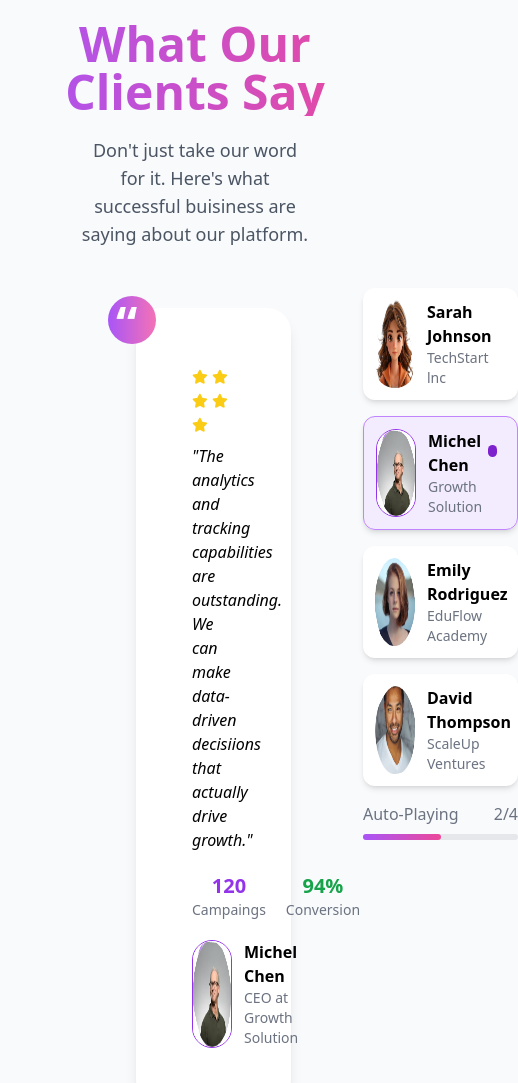
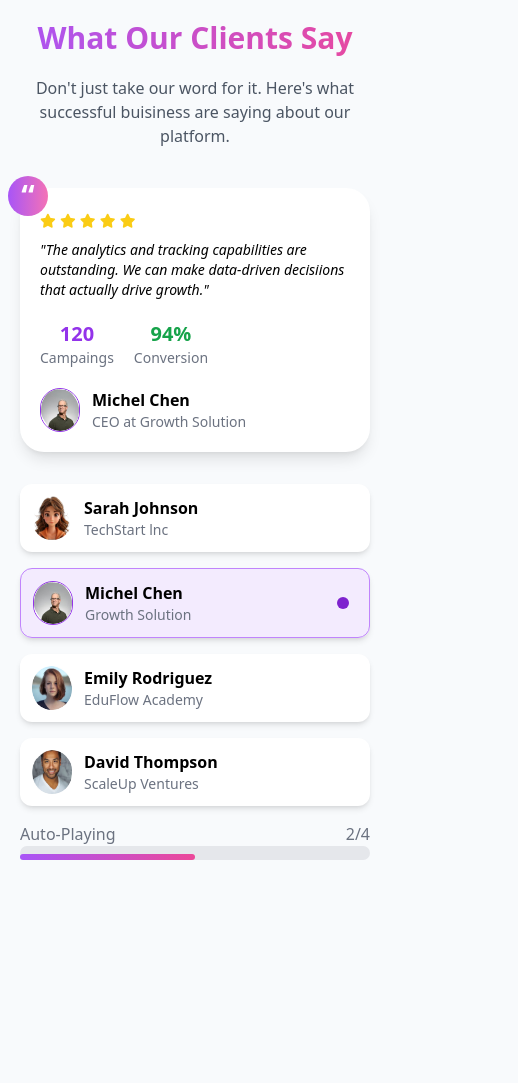
Before and after one commit to sarahm072/Tailwind-CSS-practice-task, a plain HTML site: page index.html in a window 390 px wide. Shown: the top 1083 px of the page, 518 px wide, since content can reach past the window. After the commit the page ends 880 px from the top, so only its background shows below. Drawn offline with nearby package versions, Linux system fonts and the light colour scheme.

Commit message:
Add responsive

```diff
--- a/index.html
+++ b/index.html
@@ -1,19 +1,34 @@
 <!DOCTYPE html>
 <html>
+
 <head>
     <title>tesk css tailwind</title>
     <link rel="stylesheet" href="https://cdnjs.cloudflare.com/ajax/libs/font-awesome/6.5.0/css/all.min.css">
     <script src="https://cdn.tailwindcss.com"></script>
 </head>
+
 <body class="bg-slate-50 mt-5">
-        <h1 class="text-5xl bg-gradient-to-r from-purple-500 to-pink-500 bg-clip-text text-transparent text-center font-bold">What Our Clients Say</h1>
-        <p class="text-lg pl-20 pr-20 pt-5 text-center text-gray-600">Don't just take our word for it. Here's what successful buisiness are saying about our platform.</p>
-       <div class="flex gap-8 m-10">
+        <!-- Title -->
+    <h1
+        class="text-3xl sm:text-5xl bg-gradient-to-r from-purple-500 to-pink-500 bg-clip-text text-transparent text-center font-bold px-4">
+        What Our Clients Say
+    </h1>
 
-           <div class="relative bg-white w-6/12 h-2/5 p-14 ml-24 mr-10 mt-5 rounded-3xl shadow-lg  hover:scale-105 ">
-            <div class="absolute -top-3 -left-7 bg-gradient-to-r from-purple-500 to-pink-400 text-white px-2 py-1 rounded-full h-12 w-12 ">
-                <span class="text-white text-5xl font-extrabold">“</span>
+    <!-- Subtitle -->
+    <p class="text-base sm:text-lg px-5 sm:px-20 pt-5 text-center text-gray-600">
+        Don't just take our word for it. Here's what
+        successful buisiness are saying about our platform.
+    </p>
+      <!-- Main Container -->
+    <div class="flex flex-col gap-8 m-5 sm:m-10 sm:flex-row">
+        <div class="relative bg-white w-full sm:w-6/12 p-5 sm:p-14 mx-auto mt-5 rounded-3xl shadow-lg hover:scale-105 ">
+             <!-- Quote Icon -->
+            <div
+                class="absolute -top-3 -left-3 sm:-left-7 bg-gradient-to-r from-purple-500 to-pink-400 text-white px-2 py-1 rounded-full h-10 w-10 sm:h-12 sm:w-12 flex items-center justify-center">
+                <span class="text-white text-3xl sm:text-5xl font-extrabold">“</span>
             </div>
+
+            <!-- Stars -->
             <div class="mb-2">
                  <i class="fa-solid fa-star text-yellow-400 text-sm"></i>
                  <i class="fa-solid fa-star text-yellow-400 text-sm"></i>
@@ -21,8 +36,13 @@
                  <i class="fa-solid fa-star text-yellow-400 text-sm"></i>
                  <i class="fa-solid fa-star text-yellow-400 text-sm"></i>
             </div>
-               <p class="italic ">"The analytics and tracking capabilities are outstanding. We can make data-driven decisiions that actually drive growth."</p>
-               <div class="flex gap-5 mt-5 mb-5" >
+
+            <p class="italic text-sm sm:text-base">
+                "The analytics and tracking capabilities are outstanding. We can make data-driven
+                decisiions that actually drive growth."
+            </p>
+
+            <div class="flex gap-5 mt-5 mb-5">
                 <div class="text-center">
                     <h4 class="text-purple-600 font-bold text-xl">120</h4>
                     <p class="text-gray-500 text-sm">Campaings</p>
@@ -32,8 +52,9 @@
                     <p class="text-gray-500 text-sm">Conversion</p>
                 </div>
             </div>
+
             <div class="flex gap-3">
-                   <img src="image/michel.jpg" class="w-10 rounded-full border-purple-600 border" alt="">
+                <img src="image/michel.jpg" class="w-10 rounded-full border-purple-600 border"    alt="">
                 <div>
                     <h4 class="text-black font-bold ">Michel Chen</h4>
                     <p class="text-gray-500 text-sm"> CEO at Growth Solution</p>
@@ -41,15 +62,16 @@
             </div>
         </div>
 
-           <div class="flex-col w-6/12 h-3/5">
-               <div class="flex gap-3 bg-white mb-4 p-3 pr-16 rounded-xl shadow-md hover:bg-pink-200">
-                   <img src="image/img.png" class="w-10 rounded-full" alt="">
+        <div class="flex flex-col w-full sm:w-6/12 h-auto">
+            <div class="flex gap-3 bg-white mb-4 p-3 pr-10 sm:pr-16 rounded-xl shadow-md hover:bg-pink-200"> <img
+                    src="image/img.png" class="w-10 rounded-full" alt="">
                 <div>
                     <h4 class="text-black font-bold ">Sarah Johnson</h4>
                     <p class="text-gray-500 text-sm">TechStart lnc</p>
                 </div>
             </div>
-                <div class="flex justify-between bg-purple-100/80  border-purple-400 border mb-4 p-3 pr-5 rounded-xl shadow-md  hover:bg-blue-200 hover:border-none">
+            <div
+                class="flex justify-between bg-purple-100/80 border-purple-400 border mb-4 p-3 pr-5 rounded-xl shadow-md hover:bg-blue-200 hover:border-none">
                 <div class="flex gap-3">
                     <img src="image/michel.jpg" class="w-10 rounded-full border-purple-600 border" alt="">
                     <div>
@@ -57,16 +79,16 @@
                         <p class="text-gray-500 text-sm">Growth Solution</p>
                     </div>
                 </div>
-                   <div class="bg-purple-700 w-3 h-3 rounded-full  my-4 "></div>
+                <div class="bg-purple-700 w-3 h-3 rounded-full my-4 "></div>
             </div>
-               <div class="flex gap-3 bg-white mb-4 p-3 pr-16 rounded-xl shadow-md  hover:bg-yellow-200">
+            <div class="flex gap-3 bg-white mb-4 p-3  pr-10 sm:pr-16 rounded-xl shadow-md hover:bg-yellow-200">
                 <img src="image/emily.jpg" class="w-10 rounded-full" alt="">
                 <div>
                     <h4 class="text-black font-bold ">Emily Rodriguez</h4>
                     <p class="text-gray-500 text-sm">EduFlow Academy</p>
                 </div>
             </div>
-               <div class="flex gap-3 bg-white  p-3 pr-16 rounded-xl shadow-md  hover:bg-red-200">
+            <div class="flex gap-3 bg-white p-3  pr-10 sm:pr-16 rounded-xl shadow-md hover:bg-red-200">
                 <img src="image/david.jpg" class="w-10 rounded-full" alt="">
                 <div>
                     <h4 class="text-black font-bold ">David Thompson</h4>
@@ -78,9 +100,11 @@
                 <p class="text-gray-500">2/4</p>
             </div>
             <div class="bar-side bg-gray-200 rounded-full ">
-                    <div class="bar bar-6 mt-2 rounded-full  bg-gradient-to-r from-purple-500 to-pink-500 w-2/4 h-1.5 "></div>
+                <div class="bar bar-6 mt-2 rounded-full bg-gradient-to-r from-purple-500 to-pink-500 w-2/4 h-1.5 ">
+                </div>
             </div>
         </div>
     </div>
 </body>
+
 </html>
```
Lines whose indentation alone changed are shown as unchanged.
